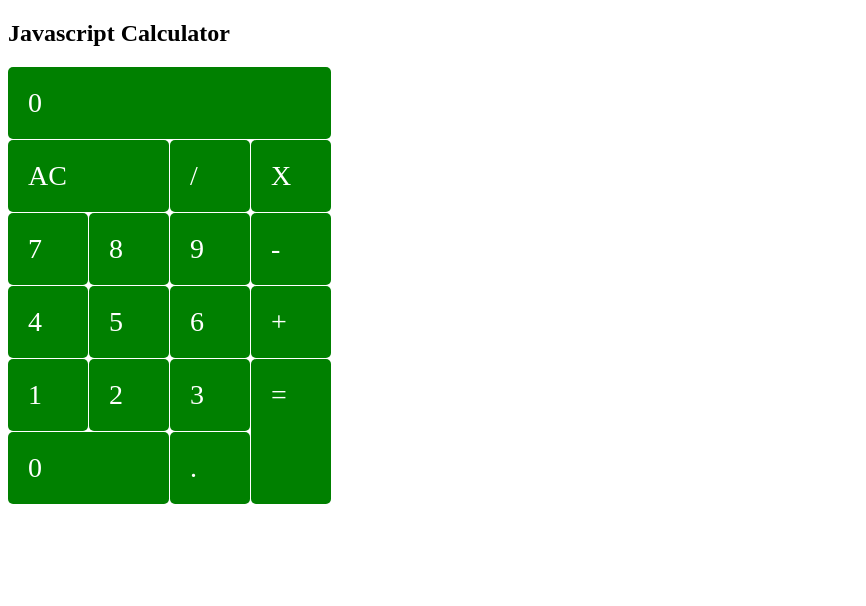
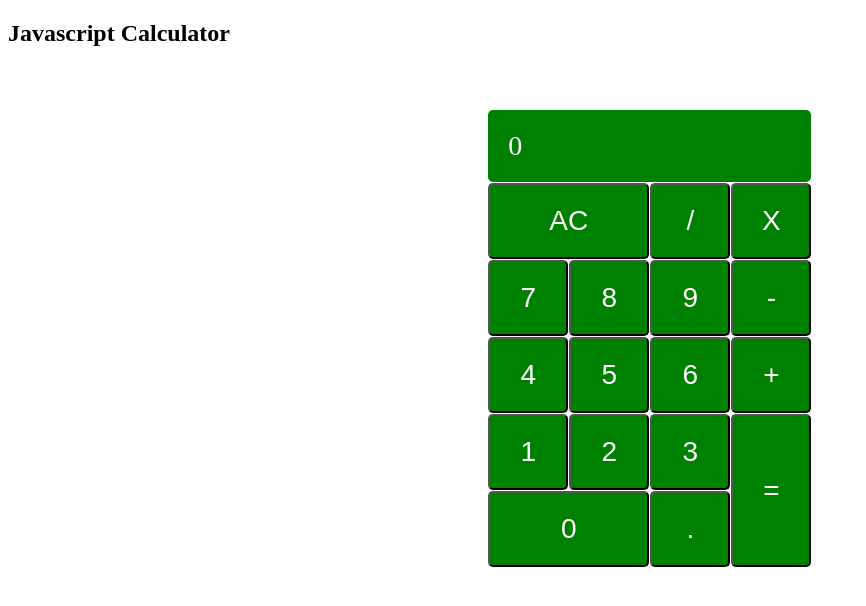
Before and after one commit to charlielafosse/JSCalculator, a plain HTML site: page index.html in a window 1280 px wide. Shown: the whole page, without its empty margins (0-866 px from the left). Drawn offline with Linux system fonts and the light colour scheme.

Commit message:
divs to buttons, hover button

```diff
--- a/index.html
+++ b/index.html
@@ -10,23 +10,23 @@
     <h2>Javascript Calculator</h2>
     <section id="keyboard">
       <div id="display">0</div>
-      <div id="clear">AC</div>
-      <div class="operator" id="divide">/</div>
-      <div class="operator" id="multiply">X</div>
-      <div class="numb" id="seven">7</div>
-      <div class="numb" id="eight">8</div>
-      <div class="numb" id="nine">9</div>
-      <div class="operator" id="subtract">-</div>
-      <div class="numb" id="four">4</div>
-      <div class="numb" id="five">5</div>
-      <div class="numb" id="six">6</div>
-      <div class="operator" id="add">+</div>
-      <div class="numb" id="one">1</div>
-      <div class="numb" id="two">2</div>
-      <div class="numb" id="three">3</div>
-      <div id="equals">=</div>
-      <div class="numb" id="zero">0</div>
-      <div id="decimal" class="numb">.</div>
+      <button id="clear">AC</button>
+      <button class="operator" id="divide">/</button>
+      <button class="operator" id="multiply">X</button>
+      <button class="numb" id="seven">7</button>
+      <button class="numb" id="eight">8</button>
+      <button class="numb" id="nine">9</button>
+      <button class="operator" id="subtract">-</button>
+      <button class="numb" id="four">4</button>
+      <button class="numb" id="five">5</button>
+      <button class="numb" id="six">6</button>
+      <button class="operator" id="add">+</button>
+      <button class="numb" id="one">1</button>
+      <button class="numb" id="two">2</button>
+      <button class="numb" id="three">3</button>
+      <button id="equals">=</button>
+      <button class="numb" id="zero">0</button>
+      <button id="decimal" class="numb">.</button>
     </section>
   </body>
 </html>
--- a/styles.css
+++ b/styles.css
@@ -2,11 +2,11 @@ section {
   display: grid;
   grid-gap: 1px;
   grid-template-columns: 80px 80px 80px 80px;
-  background-color: #fff;
-  align-self: center;
+  width: 24%;
+  margin: 5% auto;
 }
 
-div {
+button {
   background-color: green;
   color: white;
   border-radius: 5px;
@@ -14,9 +14,18 @@ div {
   font-size: 1.75em;
 }
 
+button:hover{
+  color: blue;
+}
+
 #display {
   grid-column: 1 / 5;
   grid-row: 1;
+  background-color: green;
+  color: white;
+  border-radius: 5px;
+  padding: 20px;
+  font-size: 1.75em;
 }
 
 #clear {
```
